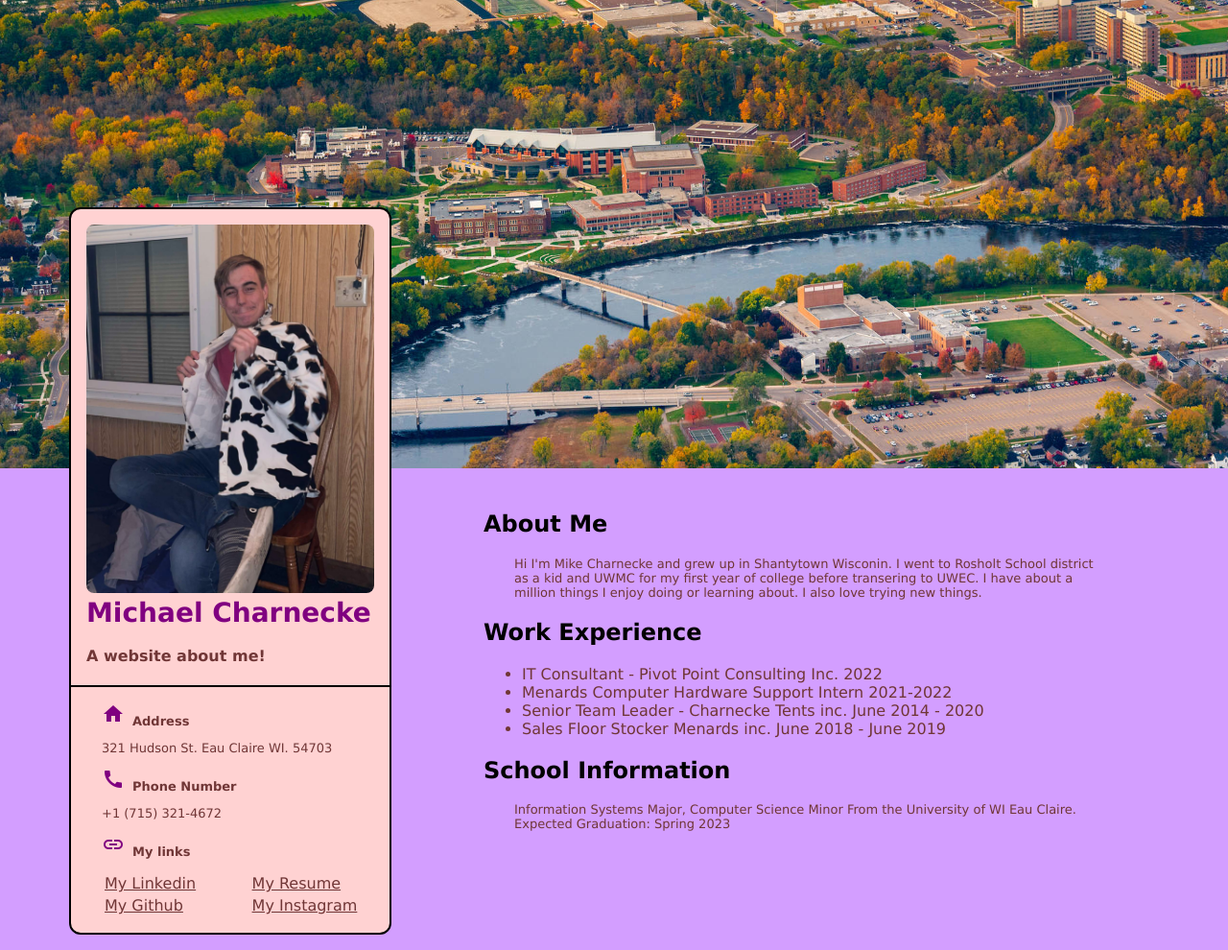
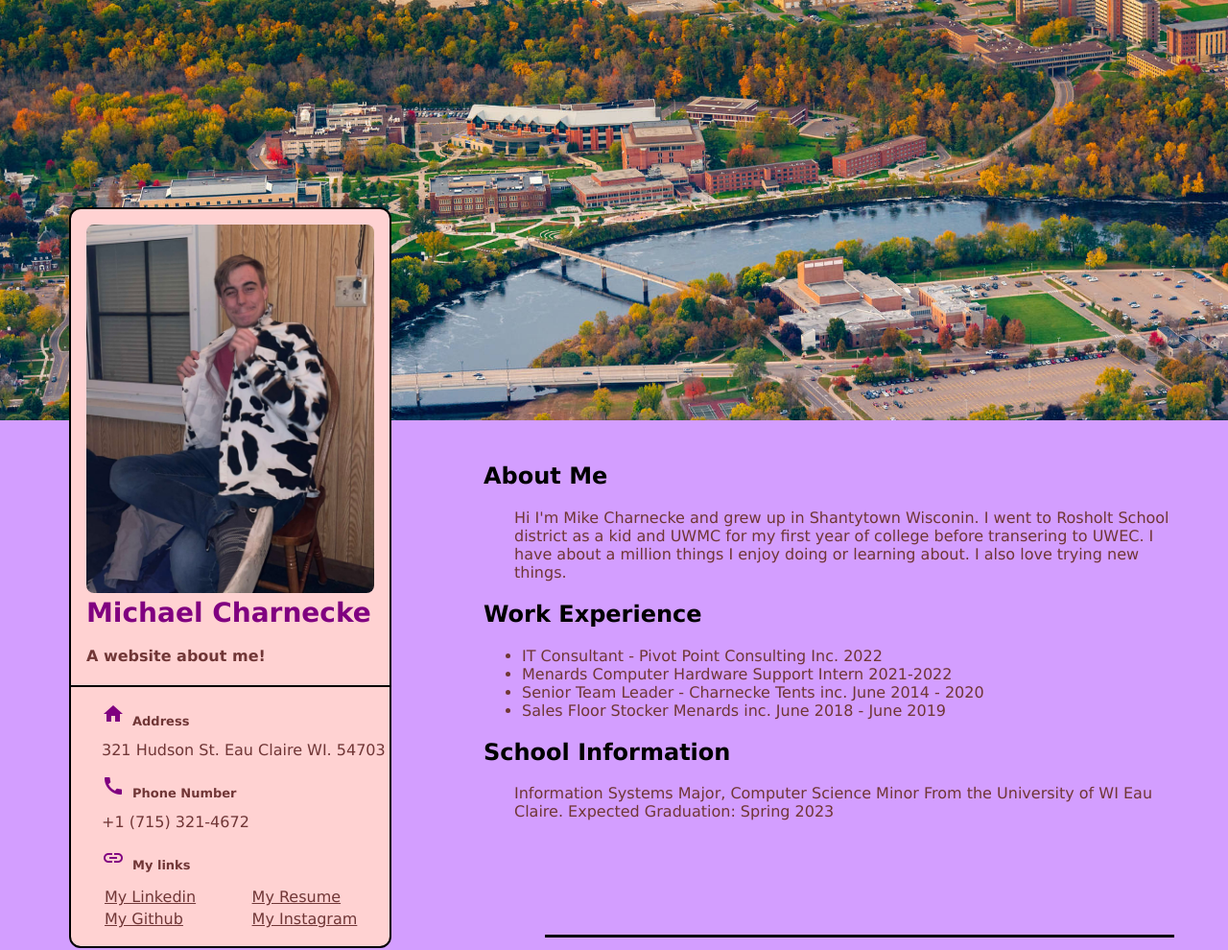
Before and after one commit to tmicheal/portfolio, a plain HTML site: page index.html in a window 1280 px wide. Shown: the top 990 px of the page at 96% size. Drawn offline with Linux system fonts and the light colour scheme.

Commit message:
a few late touches
I wanted to improve a few things but these fixes are after time

```diff
--- a/index.html
+++ b/index.html
@@ -108,7 +108,7 @@
                 </tr>
                 <tr>
                     <td><h4>Other Hobbies:</h4></td>
-                    <td><a href="">My PC Specs<br></a>Stock Trading <br>CSGO<br>Making Fancy Cocktails<br>3D Printing</td>
+                    <td><a href="">My PC Specs<br></a><a href="">Stock Trading</a> <br><a href="">CSGO<br></a><a href="">Making Fancy Cocktails<br></a><a href="">3D Printing</a></td>
                 </tr>
               </table>
         </div>
--- a/main.css
+++ b/main.css
@@ -6,7 +6,7 @@ header {
     }
 
 header img {
-    height: 500px;
+    height: 450px;
     width: 100%;
     object-fit: cover;
 }
@@ -77,8 +77,9 @@ img
 .about{
     display: inline-flexbox;
     position: relative;
-    width: 90%;
+    width: 100%;
     margin: 0;
+    padding: 0;
     grid-column:3/5;
     grid-row:1/2;
 }
@@ -120,7 +121,11 @@ table{
 {
     margin: 3rem;
 }
-@media only screen and (max-width:909px) {
+p,li{
+    font-size: 12pt;
+}
+
+@media only screen and (max-width:1010px) {
     .container{
         grid-template-columns:4rem auto 4rem;
         grid-template-rows:32rem auto auto auto auto;
```
